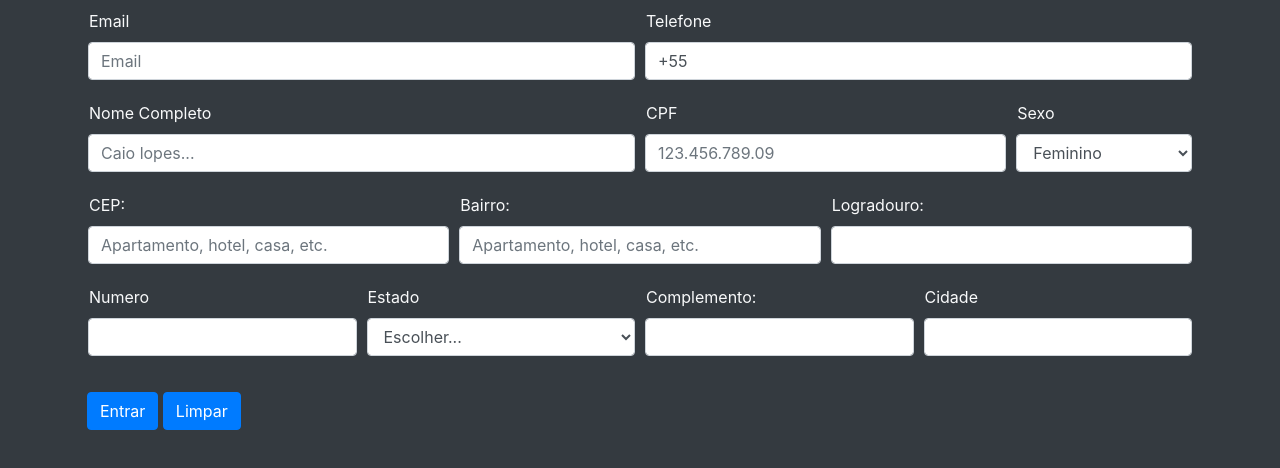
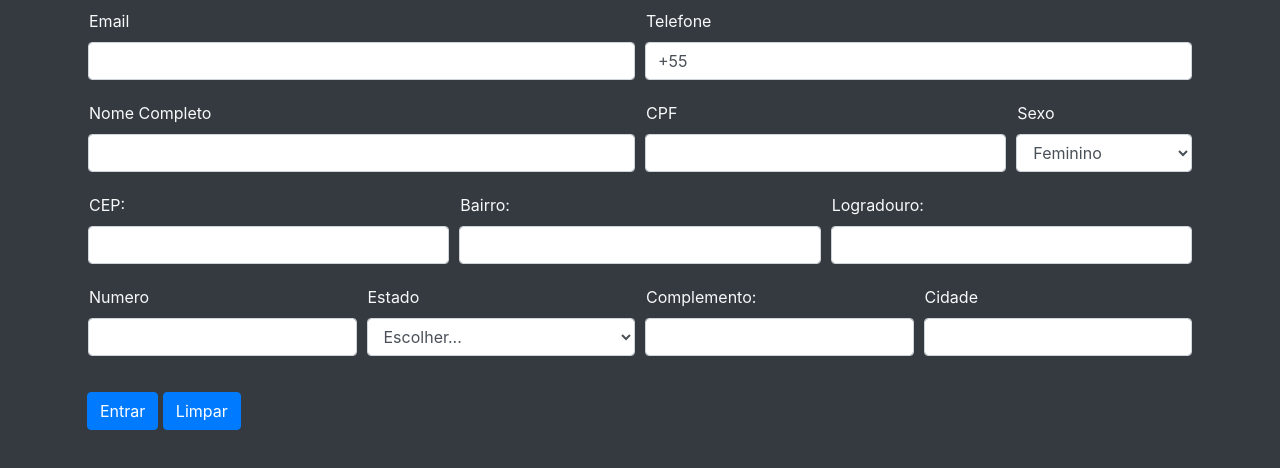
Before and after one commit to caallop/cadastro, a plain HTML site: page index.html in a window 1280 px wide. Drawn offline with nearby package versions, Linux system fonts and the light colour scheme.

Commit message:
versao final (eu acho)

```diff
--- a/index.html
+++ b/index.html
@@ -19,22 +19,22 @@
   <div class="form-row">
     <div class="form-group col-md-6">
       <label for="inputEmail4">Email</label>
-      <input type="email" class="form-control" id="inputEmail4" placeholder="Email" required>
+      <input type="email" class="form-control" id="inputEmail4" required>
     </div>
     <div class="form-group col-md-6">
       <label for="inputPassword4">Telefone</label>
-      <input type="text" value="+55 " class="form-control" id="inputPassword4" placeholder="+55 1234566">
+      <input type="text" value="+55 " class="form-control" id="inputPassword4">
     </div>
   </div>
 <div class="form-row">
   <div class="form-group col-md-6">
     <label for="inputAddress">Nome Completo</label>
-    <input type="text" class="form-control" id="inputAddress" placeholder="Caio lopes..." required>
+    <input type="text" class="form-control" id="inputAddress"  required>
   </div>
   <div class="form-group col-md-4">
     <div class="notificaCPF" id="cpfNotificacao">CPF inválido, tente novamente</div>
     <label for="cpf">CPF</label>
-    <input type="text" maxlength="11" onblur="testaCPF()" class="form-control" id="cpf" placeholder="123.456.789.09">
+    <input type="text" maxlength="11" onblur="testaCPF()" class="form-control" id="cpf" >
   </div>
   <div class="form-group col-md-2">
     <label for="sexo">Sexo</label>
@@ -50,11 +50,11 @@
   <div class="form-row">
     <div class="form-group col-md-4">
       <label for="cep">CEP:</label>
-      <input type="text" id="cep" onblur="buscarEndereco()" class="form-control" placeholder="Apartamento, hotel, casa, etc.">
+      <input type="text" id="cep" onblur="buscarEndereco()" class="form-control">
     </div>
     <div class="form-group col-md-4">
       <label for="bairro">Bairro:</label>
-      <input id="bairro" type="text" class="form-control" placeholder="Apartamento, hotel, casa, etc.">
+      <input id="bairro" type="text" class="form-control" >
     </div>
     <div class="form-group col-md-4">
       <label for="logradouro">Logradouro: </label>
```
